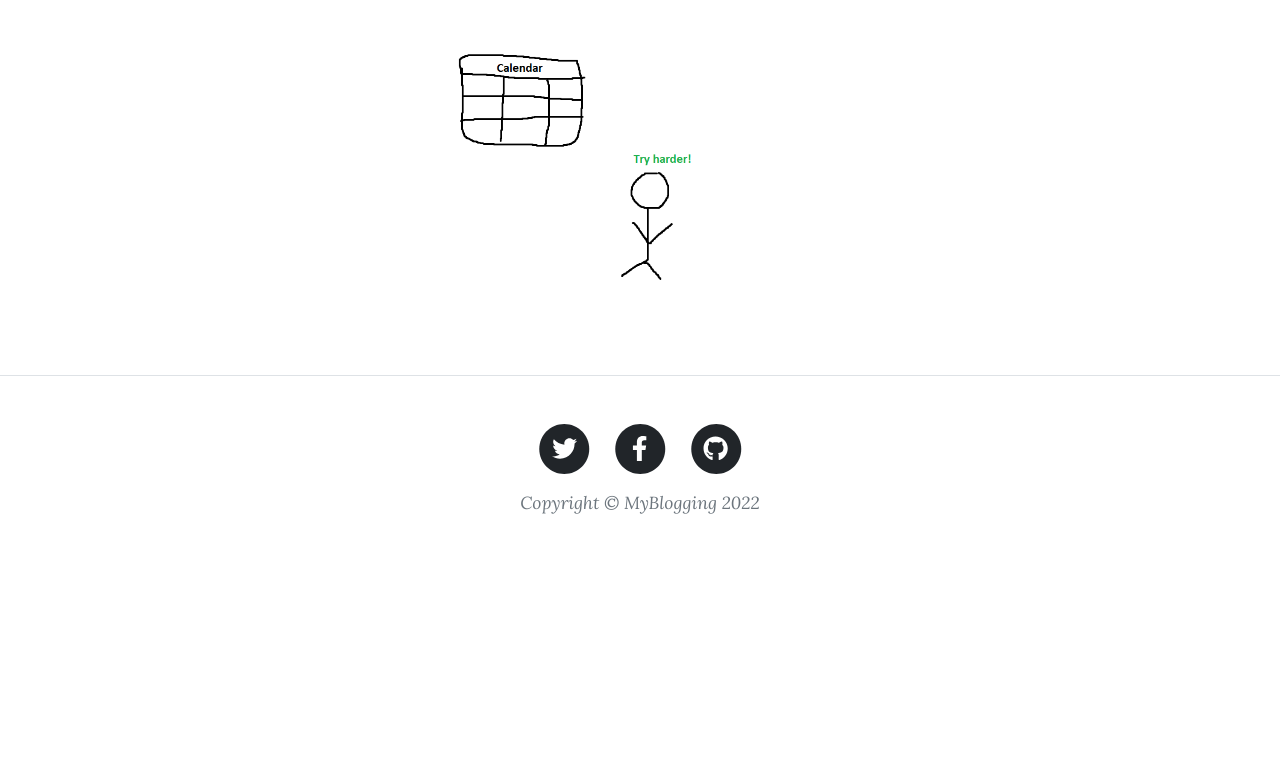
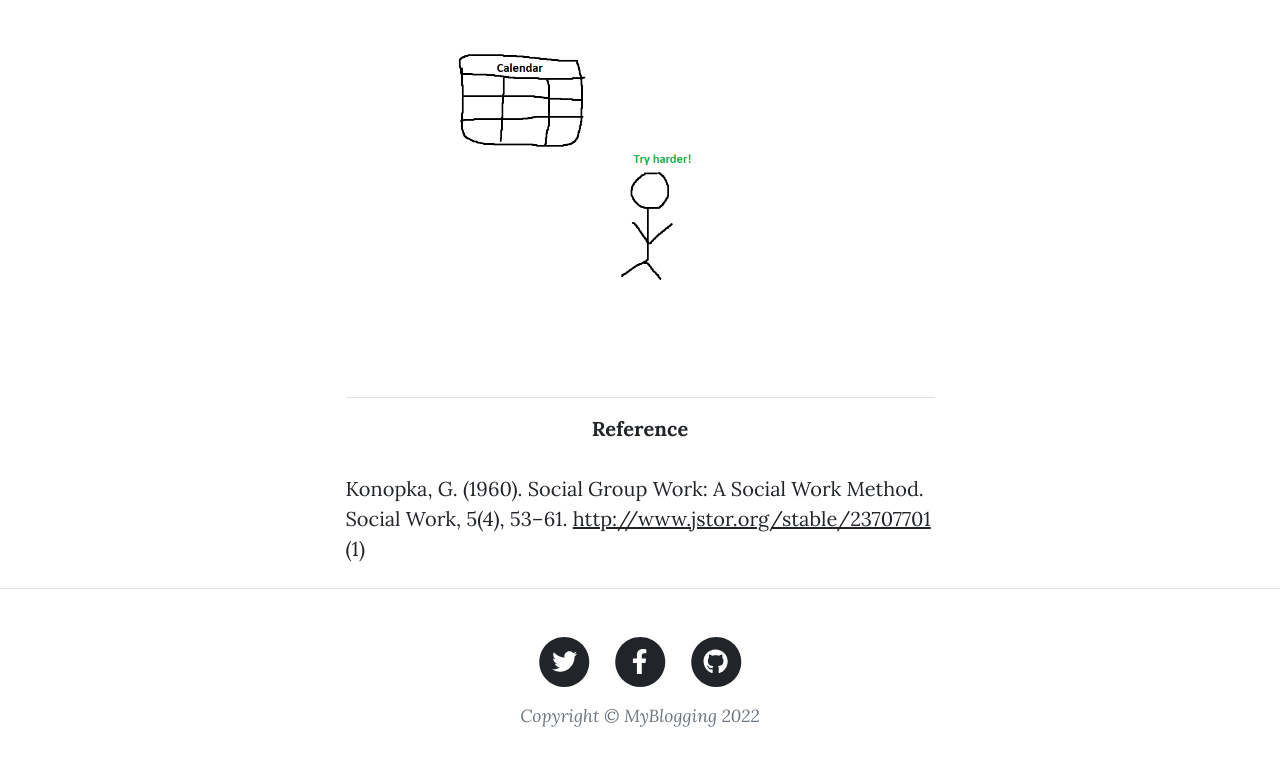
Before and after one commit to TomLe04/tomle04.github.io, a plain HTML site: page post.html in a window 1280 px wide. Shown: the part 2887-3652 px from the top of the page. Before the commit the page ends 3451 px from the top, so only its background shows below. Drawn offline with nearby package versions, Linux system fonts and the light colour scheme.

Commit message:
Add Reference

```diff
--- a/post.html
+++ b/post.html
@@ -82,6 +82,14 @@
                             &middot; Images by
                             <a href="https://www.flickr.com/photos/nasacommons/">NASA on The Commons</a>
                         </p>-->
+
+                        <br> <br> <hr>
+                        <center><b>Reference</b></center>
+                        <br>
+                        Konopka, G. (1960). Social Group Work: A Social Work Method. Social Work, 5(4), 53–61.
+                        <a href="http://www.jstor.org/stable/23707701" target="_blank">
+                        <span style="color:light-blue; text-decoration: underline;">http://www.jstor.org/stable/23707701</span>
+                        <span id="1">(1)</span>
                     </div>
                 </div>
             </div>
@@ -117,6 +125,9 @@
                                 </a>
                             </li>
                         </ul>
+
+
+
                         <div class="small text-center text-muted fst-italic">Copyright &copy; MyBlogging 2022</div>
                     </div>
                 </div>
```
